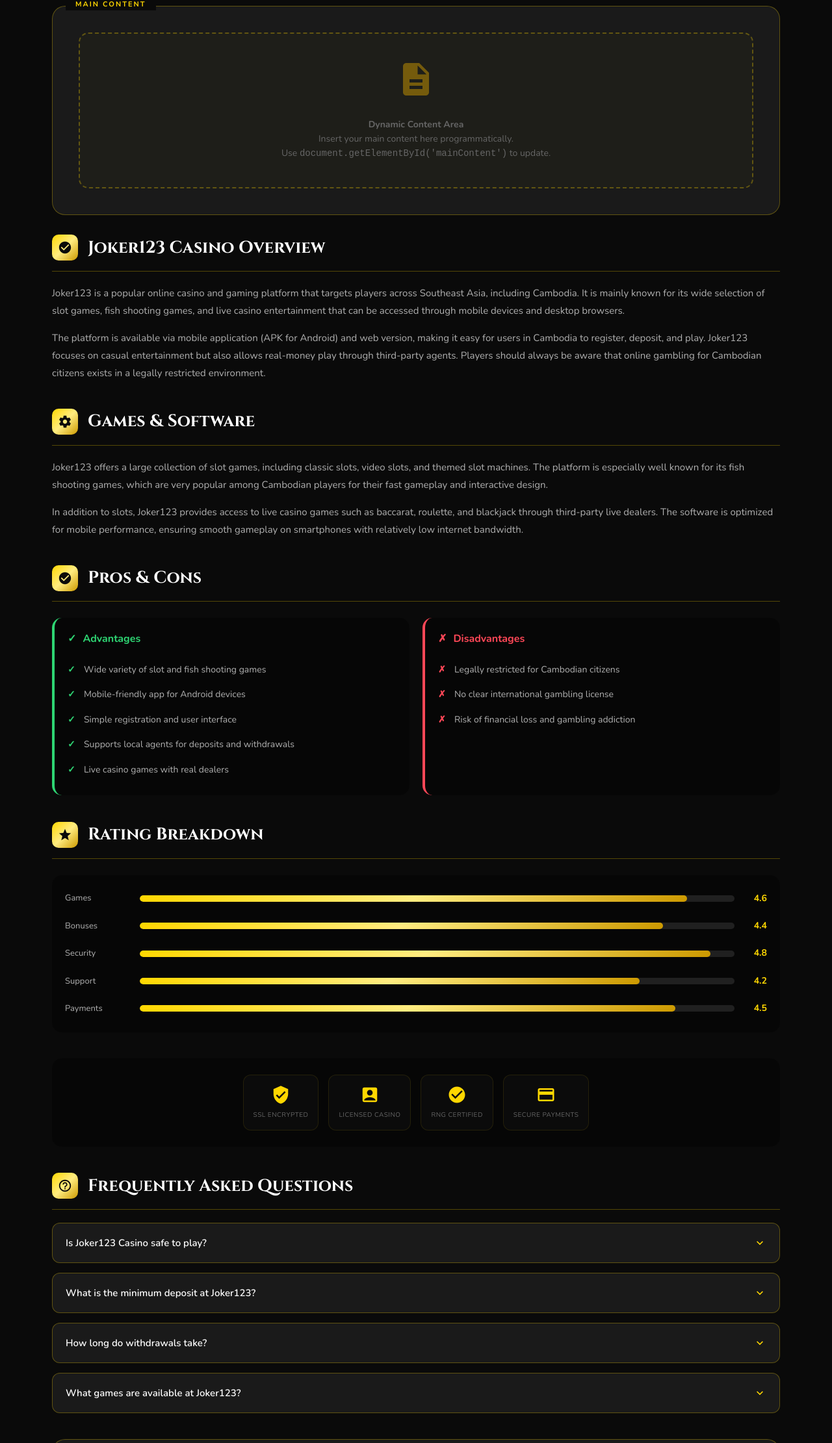
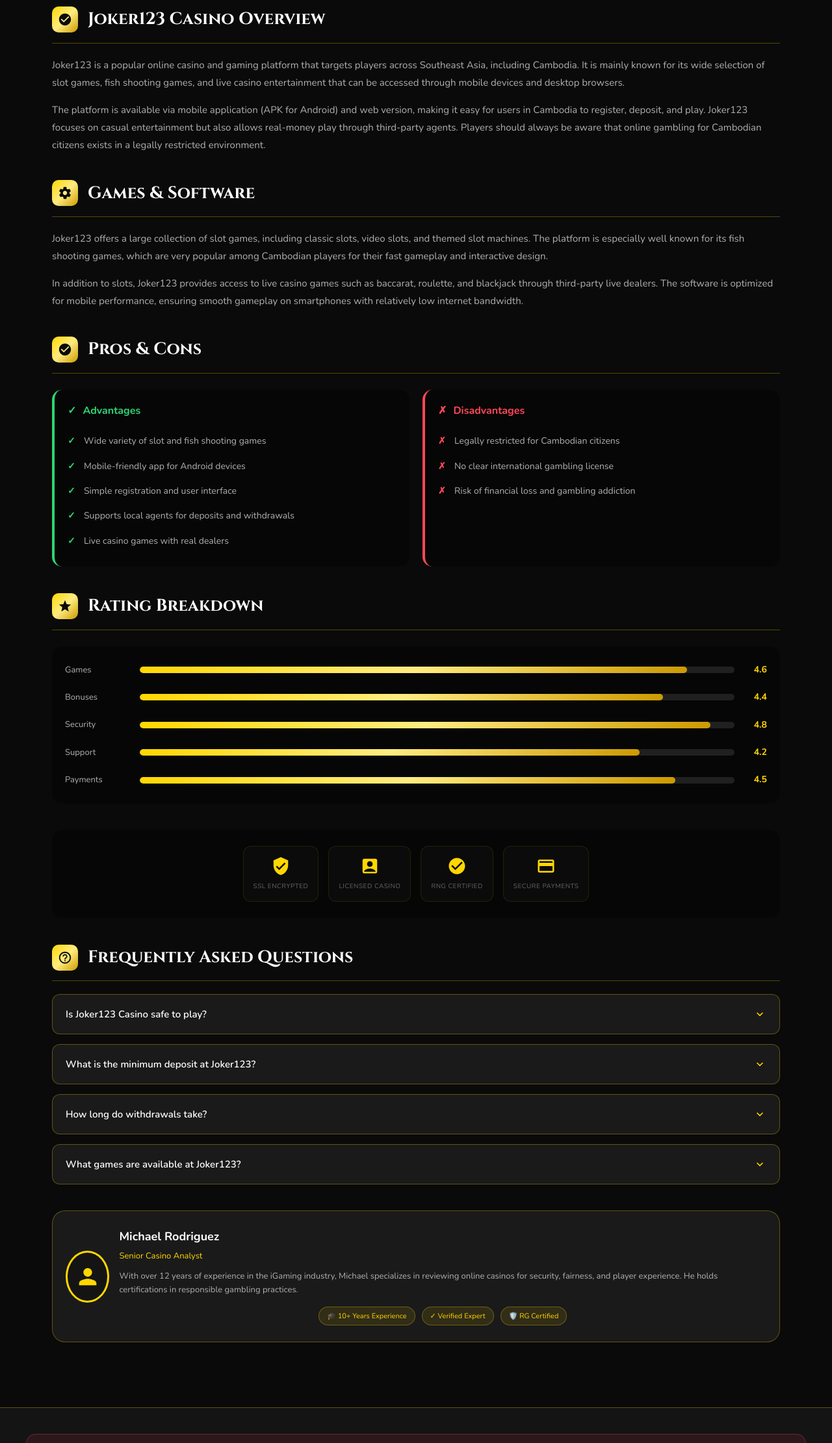
Before and after one commit to furror1989-jpg/glimpse.surf_camb_joker, a plain HTML site: page index.html in a window 1280 px wide. Shown: the part 1144-3365 px from the top of the page at 65% size. Drawn offline with nearby package versions, Linux system fonts and the light colour scheme.

Commit message:
Update index.html

```diff
--- a/index.html
+++ b/index.html
@@ -1559,17 +1559,6 @@
             </div>
         </div>
 
-        <!-- DYNAMIC CONTENT BLOCK -->
-        <section class="dynamic-content-block fade-in" id="mainContent">
-            <div class="content-placeholder">
-                <svg class="content-placeholder-icon" viewBox="0 0 24 24"><path d="M14 2H6c-1.1 0-1.99.9-1.99 2L4 20c0 1.1.89 2 1.99 2H18c1.1 0 2-.9 2-2V8l-6-6zm2 16H8v-2h8v2zm0-4H8v-2h8v2zm-3-5V3.5L18.5 9H13z"/></svg>
-                <p class="content-placeholder-text">
-                    <strong>Dynamic Content Area</strong><br>
-                    Insert your main content here programmatically.<br>
-                    Use <code>document.getElementById('mainContent')</code> to update.
-                </p>
-            </div>
-        </section>
 
         <!-- Article Sections -->
         <article>
@@ -1717,7 +1706,7 @@
     </button>
     <div class="faq-answer">
         <div class="faq-answer-content">
-                            Lorem ipsum dolor sit amet, consectetur adipiscing elit. Sed do eiusmod tempor incididunt ut labore et dolore magna aliqua. Ut enim ad minim veniam, quis nostrud exercitation ullamco laboris nisi ut aliquip ex ea commodo consequat.
+            Joker123 uses basic encryption and security systems to protect user data, but it does not clearly display any internationally recognized gambling license. Players should be cautious, as online gambling is legally restricted for Cambodian citizens and there is limited consumer protection.
         </div>
     </div>
 </div>
@@ -1729,7 +1718,7 @@
     </button>
     <div class="faq-answer">
         <div class="faq-answer-content">
-                            Excepteur sint occaecat cupidatat non proident, sunt in culpa qui officia deserunt mollit anim id est laborum. Sed ut perspiciatis unde omnis iste natus error sit voluptatem.
+            The minimum deposit at Joker123 depends on the agent or payment method used. In most cases, the minimum deposit is relatively low, usually starting from a small amount suitable for casual players.
         </div>
     </div>
 </div>
@@ -1741,7 +1730,7 @@
     </button>
     <div class="faq-answer">
         <div class="faq-answer-content">
-                            Duis aute irure dolor in reprehenderit in voluptate velit esse cillum dolore eu fugiat nulla pariatur. Nemo enim ipsam voluptatem quia voluptas sit aspernatur.
+            Withdrawal times vary depending on the agent and payment method. In most cases, withdrawals are processed within a few minutes to several hours, but delays may occur during peak periods or additional verification.
         </div>
     </div>
 </div>
@@ -1753,11 +1742,11 @@
     </button>
     <div class="faq-answer">
         <div class="faq-answer-content">
-                            At vero eos et accusamus et iusto odio dignissimos ducimus qui blanditiis praesentium voluptatum deleniti atque corrupti quos dolores et quas molestias excepturi sint.
-                        </div>
-                    </div>
-                </div>
-            </section>
+            Joker123 offers a wide selection of slot games, fish shooting games, and live casino games such as baccarat, roulette, and blackjack. The platform is especially popular for its arcade-style fish games and mobile-friendly slots.
+        </div>
+    </div>
+</div>
+
 
             <!-- Author Box -->
             <div class="author-box fade-in" itemscope itemtype="https://schema.org/Person">
```
Lines whose indentation alone changed are shown as unchanged.
